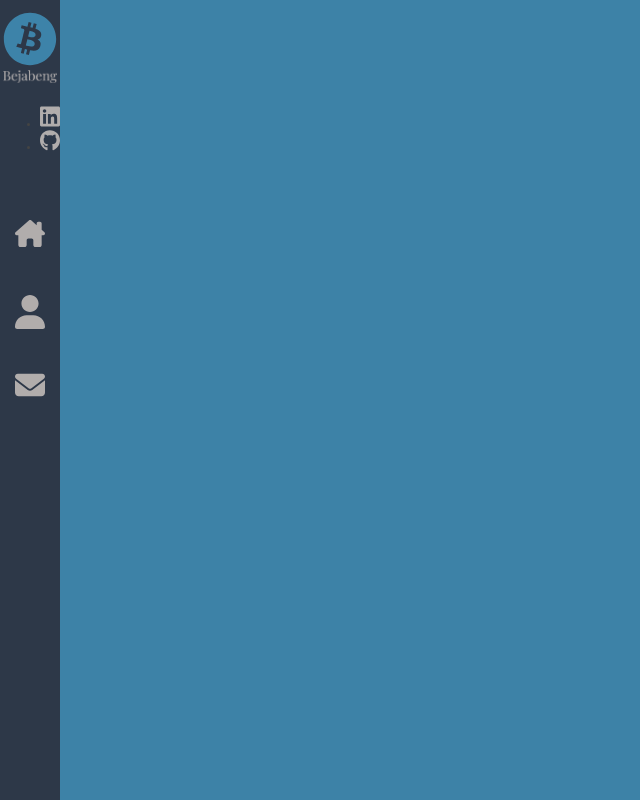
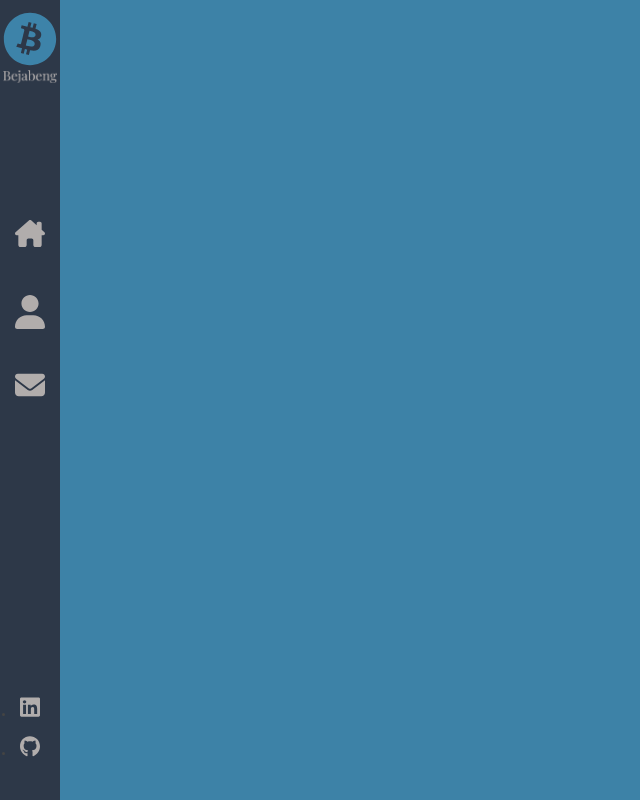
Before and after one commit to rodneybejabeng/react-portfolio-website, a React (Create React App) app: page / in a window 1280 px wide. Shown: the whole page, without its empty margins (0-640 px from the left). Built offline with nearby package versions, Linux system fonts and the light colour scheme.

Commit message:
Add transitions to social media icons

```diff
--- a/src/components/Sidebar/index.scss
+++ b/src/components/Sidebar/index.scss
@@ -32,8 +32,6 @@
     }
 
     nav {
-
-
 
         display: block;
         text-align: left;
@@ -112,12 +110,35 @@
         }
     }
 
+    ul {
+        position: absolute;
+        bottom: 20px;
+        width: 50%;
+        display: block;
+        margin-left: -25px;
+        text-align: center;
+
+
+    }
+
+    li {
+        a {
+            padding: 5px;
+            display: block;
+            font-size: 15px;
+            line-height: 25px;
+
+            &:hover {
+
+                opacity: .5;
+                transition: all .3s ease-out;
+                color: rgb(0, 0, 0);
+            }
+        }
+
+    }
+
     .filter-gray {
         filter: invert(71%) sepia(9%) saturate(77%) hue-rotate(314deg) brightness(98%) contrast(86%);
     }
-
-
-
-
-
 }
```
